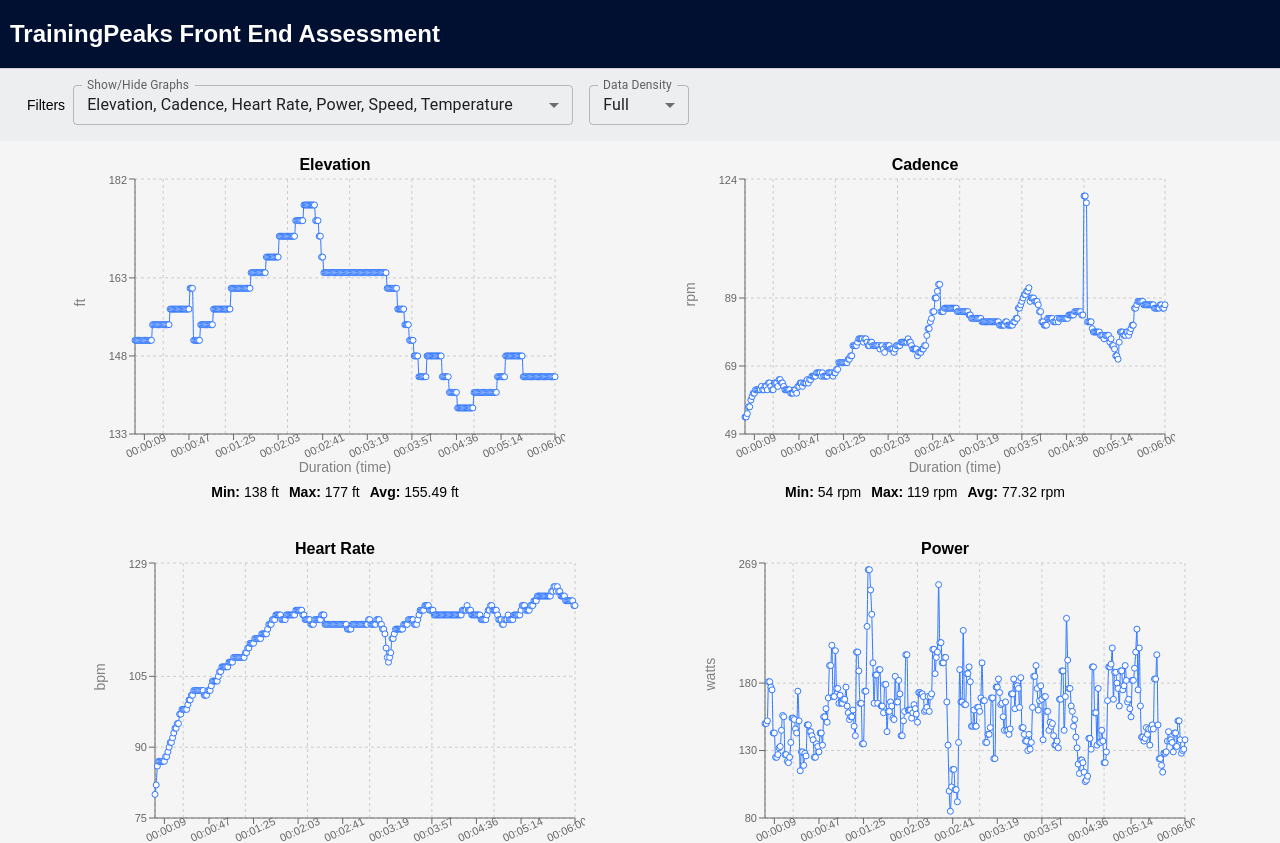
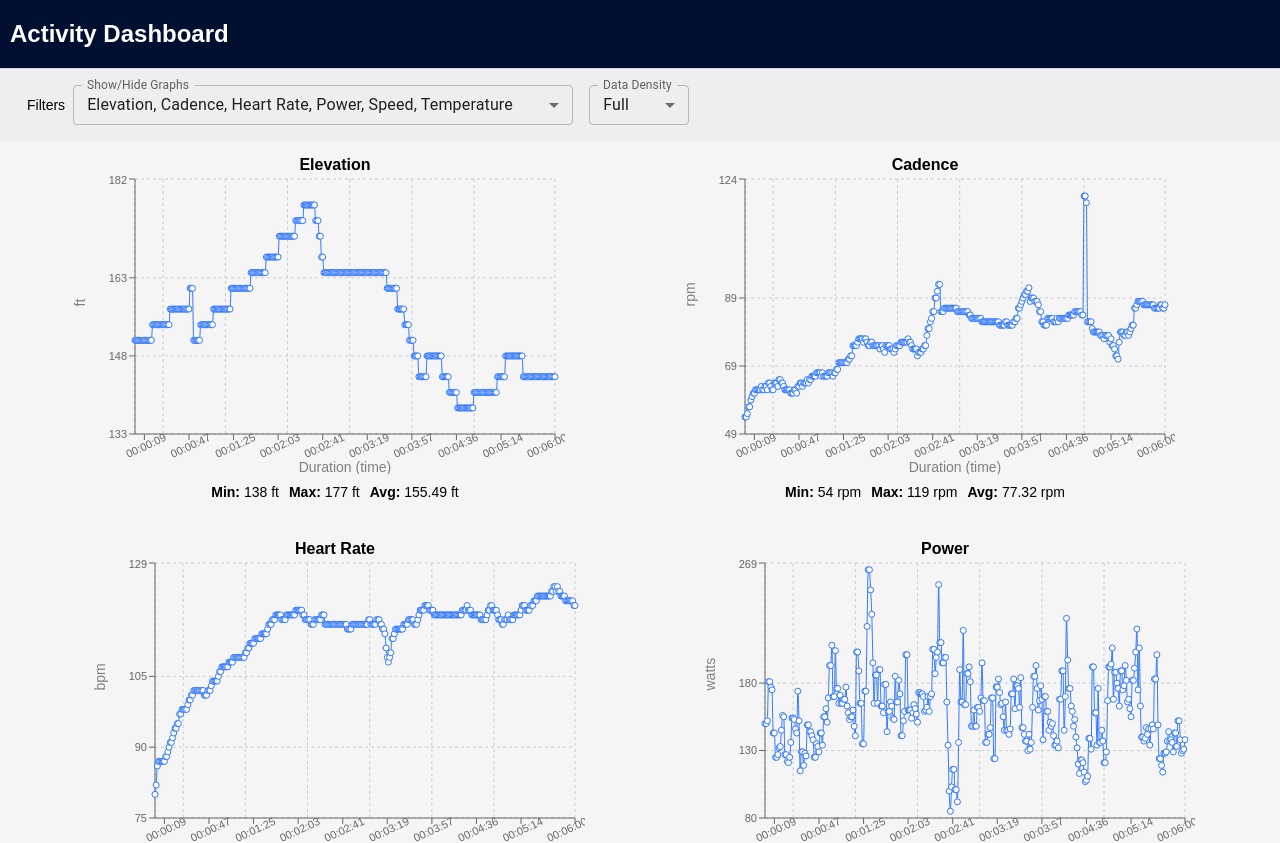
Before and after one commit to BrendaQu/activity-dashboard, a React (Vite) app: page / in a window 1280 px wide. Shown: the top 843 px of the page. Built offline with nearby package versions, Linux system fonts and the light colour scheme; some icons are missing.

Commit message:
update name

```diff
--- a/index.html
+++ b/index.html
@@ -1,10 +1,10 @@
-<!DOCTYPE html>
+<!doctype html>
 <html lang="en">
   <head>
     <meta charset="UTF-8" />
     <link rel="icon" type="image/svg+xml" href="/vite.svg" />
     <meta name="viewport" content="width=device-width, initial-scale=1.0" />
-    <title>TrainingPeaks Front End Assessment</title>
+    <title>Activity Dashboard</title>
   </head>
   <body>
     <div id="root"></div>
--- a/package.json
+++ b/package.json
@@ -1,12 +1,12 @@
 {
-  "name": "frontend-code-test",
+  "name": "activity-dashboard",
   "private": true,
   "version": "0.0.0",
   "type": "module",
   "scripts": {
     "dev": "vite",
     "build": "tsc -b && vite build",
-    "lint": "eslint frontend-code-test",
+    "lint": "eslint activity-dashboard",
     "preview": "vite preview"
   },
   "dependencies": {
--- a/src/App.tsx
+++ b/src/App.tsx
@@ -123,7 +123,7 @@ function App() {
   const getAvg = (data: DataItem[]) => {
     const total = data.reduce(
       (sum: number, curr: DataItem) => sum + curr.measurement,
-      0
+      0,
     );
     return parseFloat((total / data.length).toFixed(2));
   };
@@ -138,7 +138,7 @@ function App() {
   const moveItem = (
     graphArr: GraphTypeItem[],
     index: number,
-    direction: number
+    direction: number,
   ) => {
     const newGraphArr = [...graphArr];
     const [moveItem] = newGraphArr.splice(index, 1);
@@ -179,7 +179,7 @@ function App() {
   return (
     <>
       <div className="page-heading">
-        <h2 className="heading-text">TrainingPeaks Front End Assessment</h2>
+        <h2 className="heading-text">Activity Dashboard</h2>
       </div>
       <ChartMenu
         menu={graphArray}
```
Also changed, not shown: 1 other file (tests, documents, lock files or other folders).
